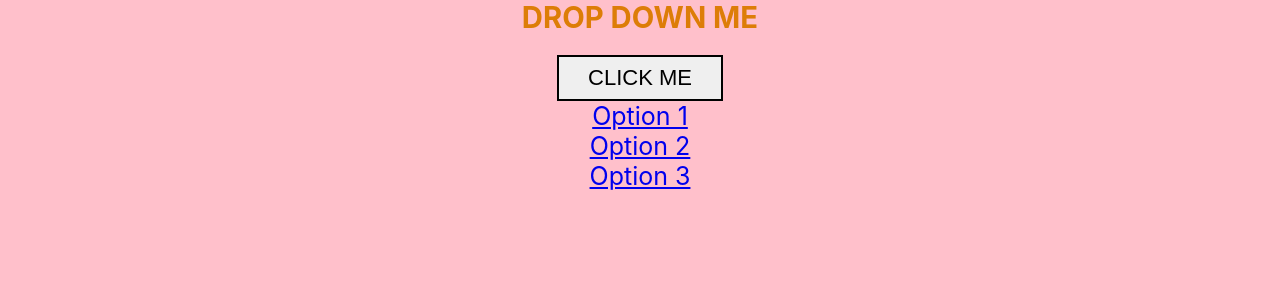
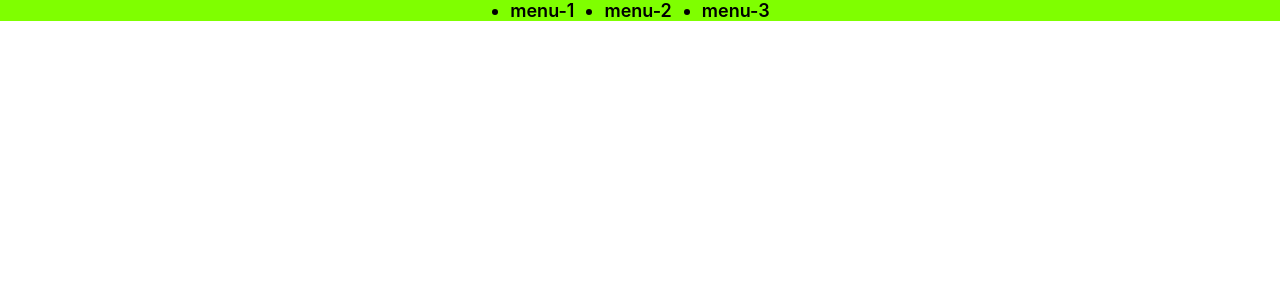
Before and after one commit to rahulgupta121/increment-useeffect, a React (Create React App) app: page / in a window 1280 px wide. Shown: the top 300 px of the page. Built offline with nearby package versions, Linux system fonts and the light colour scheme.

Commit message:
commit for multi drop down

```diff
--- a/src/App.css
+++ b/src/App.css
@@ -35,4 +35,37 @@
 #myDropdown{
   list-style: none;
   display: grid;
+  display: none;
 }
+
+/* ## for multi dropdown */
+header{
+  display: flex;
+  justify-content: space-around;
+  align-items: center;
+  background-color: chartreuse;
+}
+.navbar{
+  display: flex;
+  font-size: 18px;
+  font-weight: 600;
+}
+.navbar .nav-item{
+  margin: 0 15px;
+}
+/* drop down */
+.dropdown{
+  cursor: pointer;
+  user-select: none;
+
+}
+.dropdown-menu{
+  display: none;
+  background-color: cornflowerblue;
+  position: absolute;
+  padding: .25rem;
+}
+.dropdown-menu li{
+  list-style-type: none;
+
+}
--- a/src/App.js
+++ b/src/App.js
@@ -1,10 +1,12 @@
 import './App.css';
-import DropDownMenu from './components/DropDownMenu';
+//import DropDownMenu from './components/DropDownMenu';
+import MultiDropDown from './components/MultiDropDown';
 
 function App() {
   return (
     <>
-     <DropDownMenu />
+     {/* <DropDownMenu /> */}
+     <MultiDropDown />
     </>
   );
 }
--- /dev/null
+++ b/src/components/MultiDropDown.js
@@ -0,0 +1,67 @@
+import React from 'react'
+
+const MultiDropDown = () => {
+    return (
+        <div>
+            <header>
+
+            <nav>
+                <ul className='navbar'>
+                     {/*content 1 */}
+                    <li className='nav-item'>
+                        <span  className='dropdown'
+                        data-toggle="dropdown"
+                        data-target="dropdown-menu"
+                        >menu-1</span>
+                        <ul className='dropdown-menu' id='dropdown-menu'>
+                            <li>
+                                menu-1-1
+                            </li>
+                            <li>
+                                menu-1-2
+                            </li>
+                        </ul>
+                    </li>
+
+                    {/*content 2 */}
+
+                    <li className='nav-item'>
+                        <span  className='dropdown'
+                        data-toggle="dropdown"
+                        data-target="dropdown-menu"
+                        >menu-2</span>
+                        <ul className='dropdown-menu' id='dropdown-menu'>
+                            <li>
+                                menu-2-1
+                            </li>
+                            <li>
+                                menu-2-2
+                            </li>
+                        </ul>
+                    </li>
+
+
+                {/*content 3 */}
+
+                    <li className='nav-item'>
+                        <span  className='dropdown'
+                        data-toggle="dropdown"
+                        data-target="dropdown-menu"
+                        >menu-3</span>
+                        <ul className='dropdown-menu' id='dropdown-menu'>
+                            <li>
+                                menu-3-1
+                            </li>
+                            <li>
+                                menu-3-2
+                            </li>
+                        </ul>
+                    </li>
+                </ul>
+            </nav>
+            </header>
+        </div>
+    )
+}
+
+export default MultiDropDown
```
